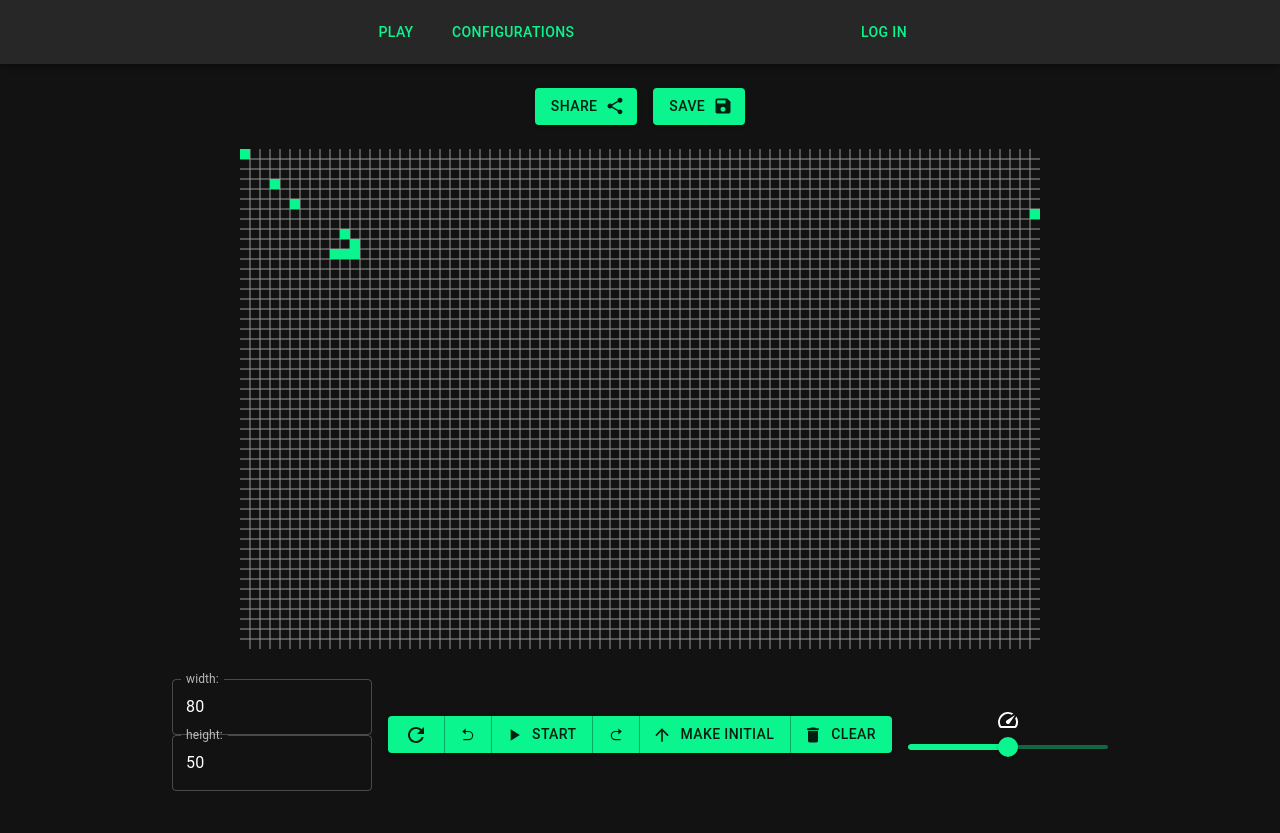
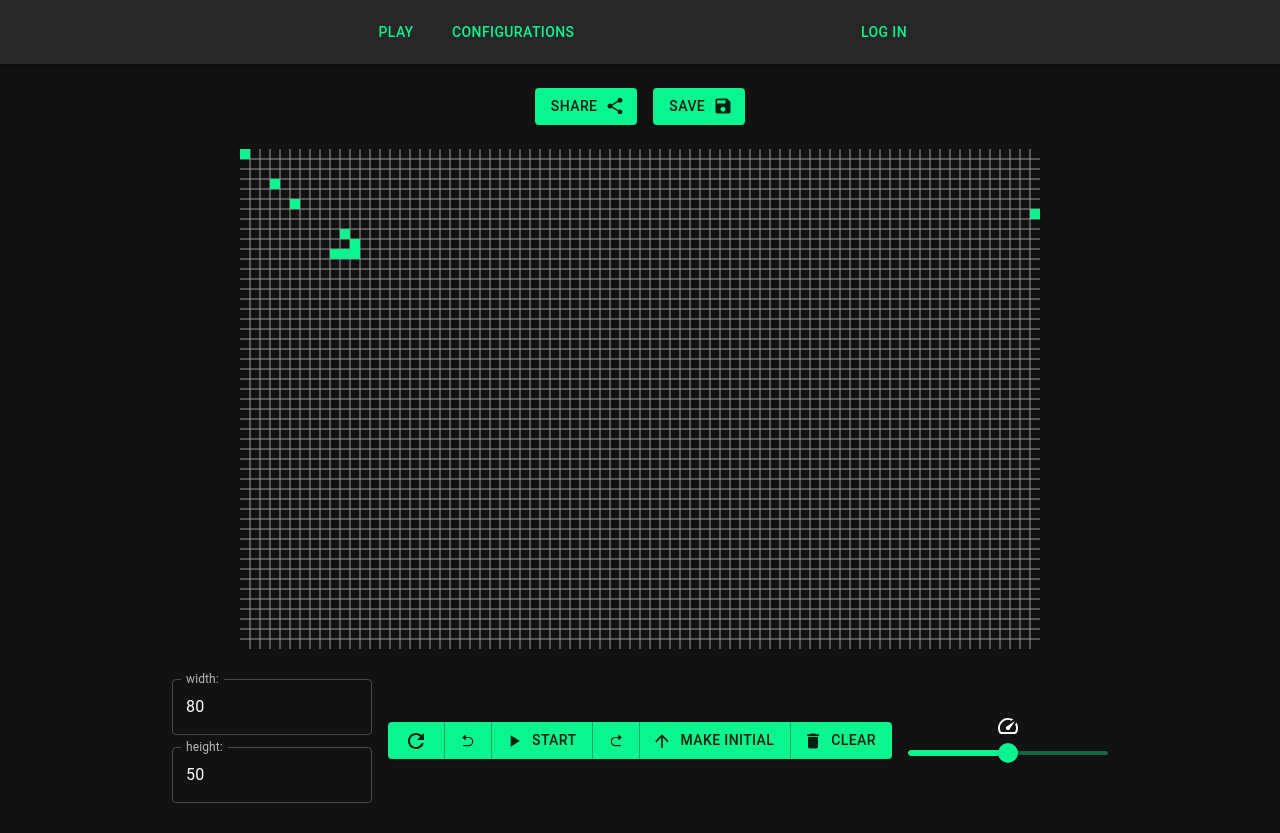
Before and after one commit to Fuyunori/PV247-project, a React (Create React App) app: page / in a window 1280 px wide. Built offline with nearby package versions, Linux system fonts and the light colour scheme; no server answers; the database is empty; what unique-names-generator would draw is missing.

Commit message:
Make saving of width and height work

```diff
--- a/src/components/ControlPanel.tsx
+++ b/src/components/ControlPanel.tsx
@@ -45,27 +45,9 @@ const ControlPanel: FC<Props> = ({
 
   return (
     <Stack direction={{ xs: 'column', sm: 'column', md: 'row' }} alignItems="center" gap={2} sx={{ margin: '30px' }}>
-      <Stack direction="column" alignItems="center" width={200}>
-        <TextField
-          id="outlined-number"
-          label="width:"
-          type="number"
-          InputLabelProps={{
-            shrink: true,
-          }}
-          onChange={handleWidthChange}
-          value={boardWidth}
-        />
-        <TextField
-          id="outlined-number"
-          label="height:"
-          type="number"
-          InputLabelProps={{
-            shrink: true,
-          }}
-          onChange={handleHeightChange}
-          value={boardHeight}
-        />
+      <Stack direction="column" alignItems="center" width={200} gap={1.5}>
+        <TextField label="width:" type="number" onChange={handleWidthChange} value={boardWidth} />
+        <TextField label="height:" type="number" onChange={handleHeightChange} value={boardHeight} />
       </Stack>
 
       <ButtonGroup
--- a/src/pages/Board.tsx
+++ b/src/pages/Board.tsx
@@ -24,7 +24,7 @@ const getCurrentGenerationCoordinateSet = (generations: Generation[]) => {
 
 const Board: FC = () => {
   usePageTitle('Play');
-  const width = useScreenWidth();
+  const screenWidth = useScreenWidth();
 
   const user = useLoggedInUser();
 
@@ -36,6 +36,8 @@ const Board: FC = () => {
 
   useEffect(() => {
     setGenerations([configuration.initialGeneration]);
+    setBoardWidth(configuration.width);
+    setBoardHeight(configuration.height);
   }, [configurationLoading]);
 
   const toggleCell = (coordinate: Coordinate) => {
@@ -108,7 +110,7 @@ const Board: FC = () => {
   const [hasCycle, setHasCycle] = useState(false);
 
   const share = async () => {
-    const link = await getShareableLink(generations[0], configuration.width, configuration.height, user);
+    const link = await getShareableLink(generations[0], boardWidth, boardHeight, user);
     await navigator.clipboard.writeText(link);
   };
 
@@ -141,7 +143,7 @@ const Board: FC = () => {
         generation={generations[generations.length - 1]}
         configWidth={boardWidth}
         configHeight={boardHeight}
-        canvasWidth={Math.min(800, width)}
+        canvasWidth={Math.min(800, screenWidth)}
         showGrid
         onCellClick={toggleCell}
       />
--- a/src/pages/Configurations.tsx
+++ b/src/pages/Configurations.tsx
@@ -13,7 +13,7 @@ const Configurations: FC = () => {
   const configurations = useConfigurations();
 
   return (
-    <Grid container spacing={2}>
+    <Grid container spacing={2} sx={{ marginTop: 1 }}>
       {configurations.map((configuration) => (
         <Grid key={configuration.id} item xs={12} sm={6} md={4} lg={3}>
           <ConfigurationPreview configuration={configuration} />
```
